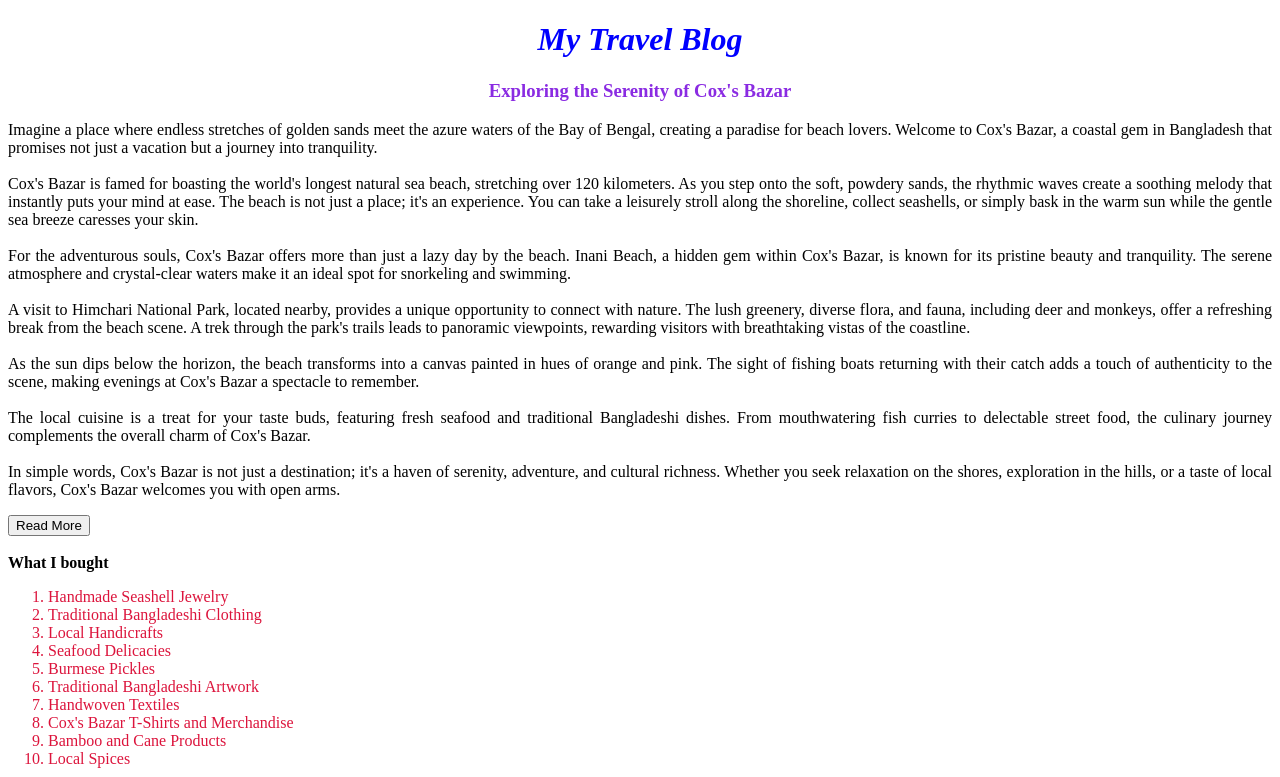
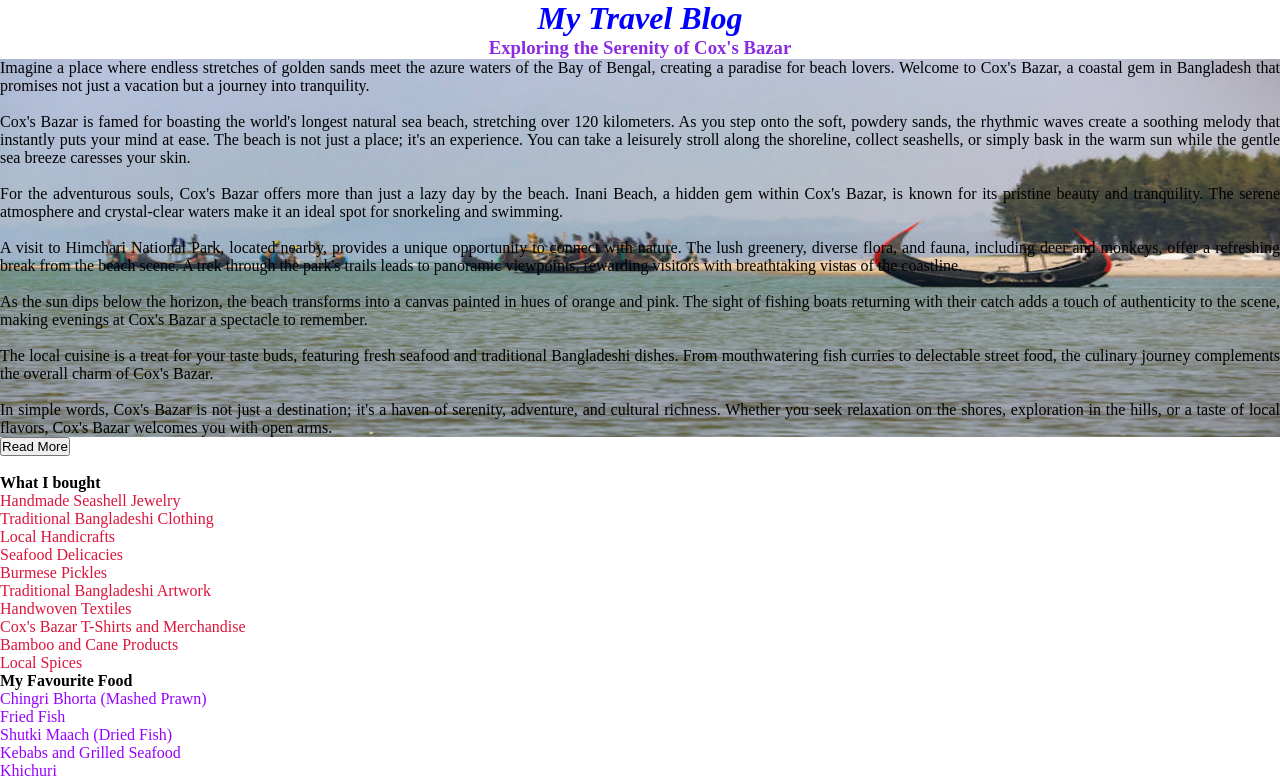
Before and after one commit to Md-Zubayer-Ibn-Jaynul/my-github-repo, a plain HTML site: page index.html in a window 1280 px wide. Shown: the top 777 px of the page. Drawn offline with Linux system fonts and the light colour scheme.

Commit message:
background image added

```diff
--- a/css/practice.css
+++ b/css/practice.css
@@ -1,17 +1,32 @@
-.heading{
+* {
+    margin: 0%;
+    padding: 0%;
+}
+
+.heading {
     text-align: center;
     color: blue;
 }
-#title{
+
+#title {
     text-align: center;
-    color:blueviolet;
+    color: blueviolet;
 }
-p{
+
+.description {
+    background-image: url('../images/cox\ img.jpg');
+    background-repeat: no-repeat;
+    background-size: 100% 100%;
+}
+
+p {
     text-align: justify;
 }
-.shoping{
-    color:crimson;
+
+.shoping {
+    color: crimson;
 }
-.food{
+
+.food {
     color: rgb(149, 0, 255);
 }
--- a/index.html
+++ b/index.html
@@ -14,7 +14,8 @@
     <h1 class="heading"><i> My Travel Blog </i></h1>
     <div>
         <h3 id="title"> Exploring the Serenity of Cox's Bazar </h3>
-        <p>Imagine a place where endless stretches of golden sands meet the azure waters of the Bay of Bengal, creating
+        <p class="description">Imagine a place where endless stretches of golden sands meet the azure waters of the Bay
+            of Bengal, creating
             a paradise for beach lovers. Welcome to Cox's Bazar, a coastal gem in Bangladesh that promises not just a
             vacation but a journey into tranquility. <br> <br>
 
```
Also changed, not shown: images/cox img.jpg (added).
